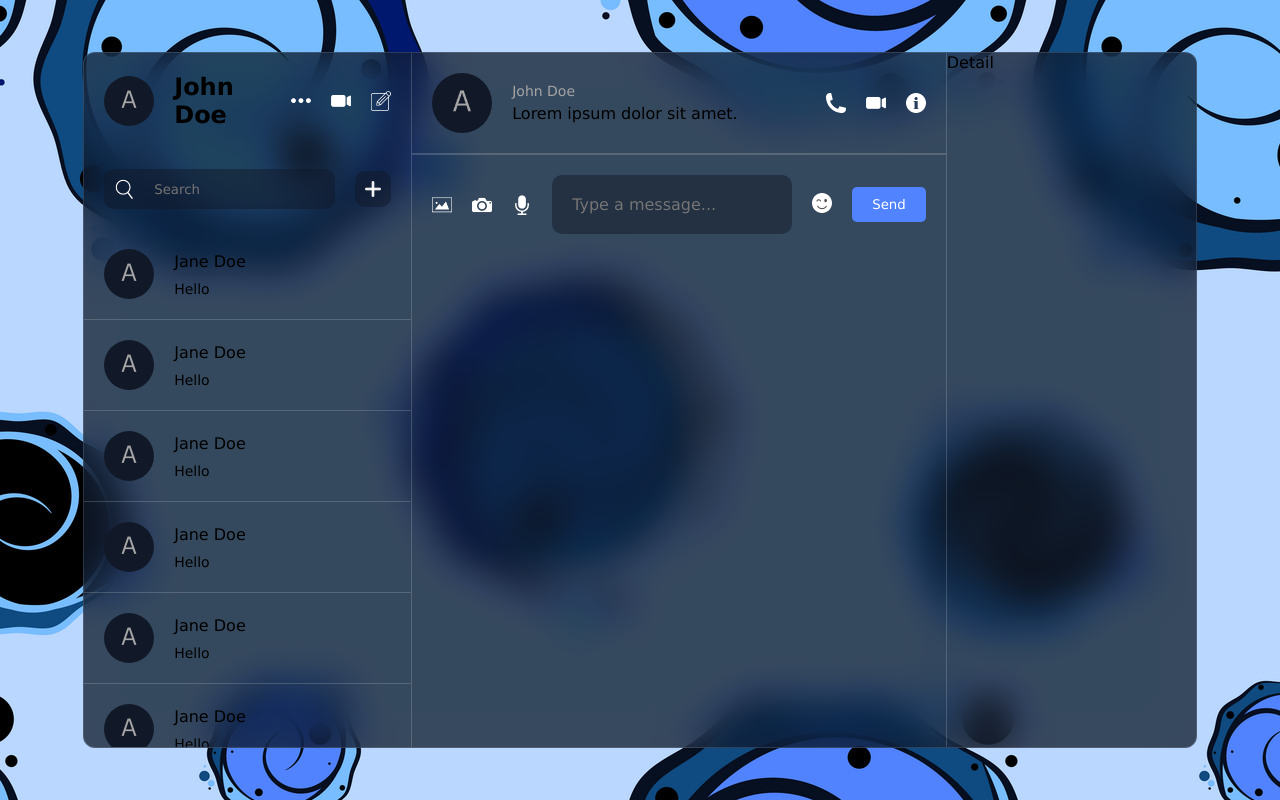
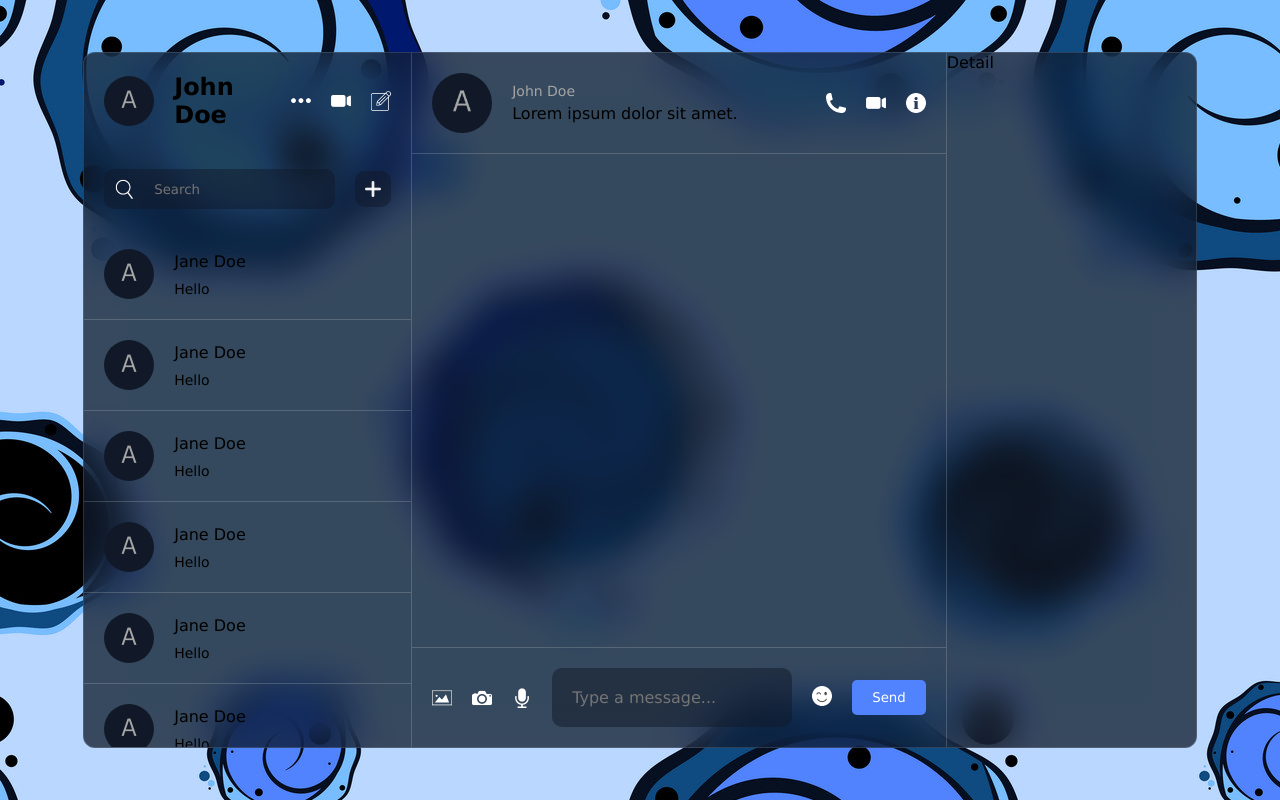
Before and after one commit to divyanshrai03/ChitChat, a React (Vite) app: page / in a window 1280 px wide. Built offline with nearby package versions, Linux system fonts and the light colour scheme.

Commit message:
chat.css

```diff
--- a/src/components/chat/chat.css
+++ b/src/components/chat/chat.css
@@ -3,6 +3,8 @@
     border-left: 1px solid #dddddd35;
     border-right: 1px solid #dddddd35;
     height: 100%;
+    display: flex;
+    flex-direction: column;
 
     .top{
         padding: 20px;
@@ -48,7 +50,11 @@
         }
     }
 
-    .center{}
+    .center{
+        padding: 20px;
+        flex: 1;
+    }
+
     .bottom{
         padding: 20px;
         display: flex;
@@ -56,6 +62,7 @@
         justify-content: space-between;
         border-top: 1px solid #dddddd35;
         gap: 20px;
+        margin-top:auto ;
 
         .icons{
             display: flex;
@@ -78,6 +85,16 @@
             font-size: 16px;
         }
 
+        .emoji{
+            position: relative;
+
+            .picker{
+                position: absolute;
+                bottom: 50px;
+                left: 0;
+            }
+        }
+
         .sendButton{
             background-color: #5183fe;
             color: white;
```
